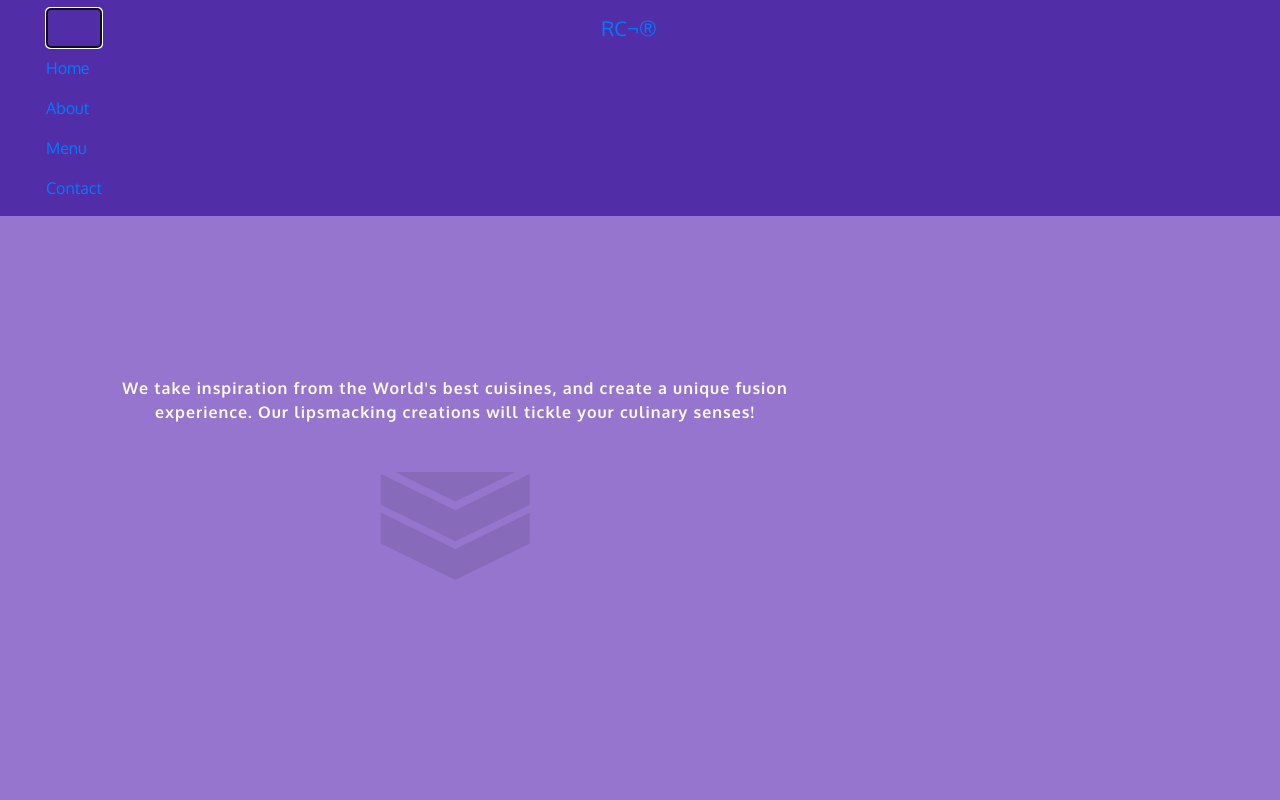
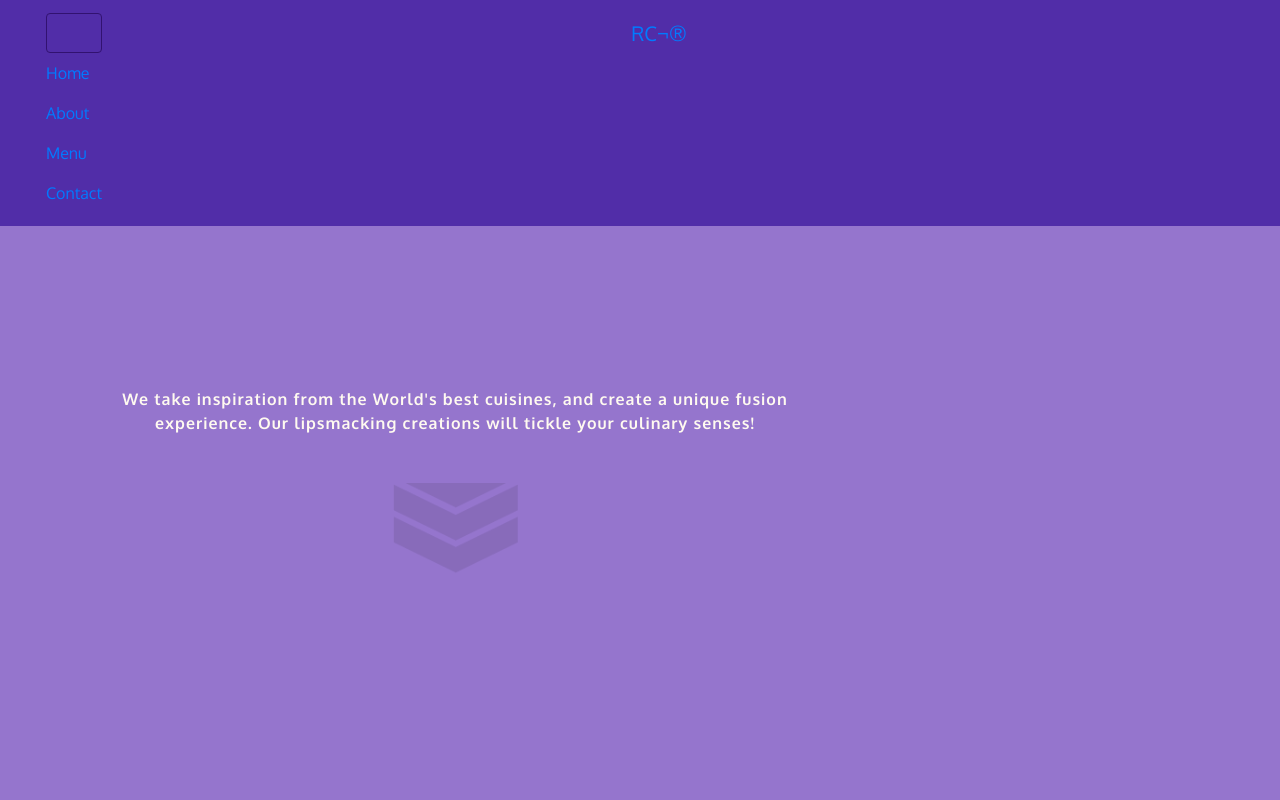
Before and after one commit to stefan22/rw2, a website: page index.html in a window 1280 px wide. Both pictures are taken after a click on the button 74 px from the left and 28 px from the top of the page. Shown: the top 800 px of the page. Drawn offline with nearby package versions, Linux system fonts and the light colour scheme.

Commit message:
nav button adjst

```diff
--- a/css/styles.css
+++ b/css/styles.css
@@ -5,7 +5,7 @@
 body {
  font-size: 16px;
  font-family: 'Oxygen', sans-serif;
- padding-top: 56px;
+ padding-top: 67px;
  z-index: 0;
 }
 
@@ -15,6 +15,10 @@ body {
 
 
 /* navbar */
+/* cover entire h1 iphone6plus */
+.navbar {
+  padding:.8rem 1rem;
+}
 .navbar-inverse {
   background-color: #512da8;
 }
@@ -27,6 +31,21 @@ nav.navbar .container {margin:0 15px;}
   /*display: block;*/
   text-align: left;
   margin:0 auto;
+}
+
+button.navbar-toggler {
+  box-shadow: 0px 0px 0 1px #18152e;
+  border-color: transparent;
+  margin-right: 3em;
+}
+
+
+button.navbar-toggler:active, button.navbar-toggler:focus, button.navbar-toggler:hover {
+  outline: none;
+  border:1px solid;
+  border-color: #321270;
+  color:#502ea7;
+  box-shadow: none;
 }
 
 /* header */
@@ -74,12 +93,17 @@ nav.navbar .container {margin:0 15px;}
   text-align: center;
 }
 
-.divideX img {
+.headerlineArrowImg {
   width:100%;
-  max-width: 150px;
+  max-width: 125px;
   margin:0 auto;
   display: block;
   margin-top: 3em;
+  -webkit-mix-blend-mode: hard-light;
+  -moz-mix-blend-mode: hard-light;
+  -o-mix-blend-mode: hard-light;
+  -ms-mix-blend-mode: hard-light;
+  mix-blend-mode: hard-light;
 }
 
 /* mainbody */
@@ -260,7 +284,7 @@ h4 small::before {
 
 @media screen and (max-width: 736px) and (min-width: 320px) and (orientation:landscape) {
 
-    .divideX img {max-width: 96px; margin-top:2em;}
+    .headerlineArrowImg {max-width: 96px; margin-top:2em;}
 
     .socialmedia {width:89%;}
     .socialmedia a {min-width: 83px;}
--- a/index.html
+++ b/index.html
@@ -39,9 +39,9 @@
                     <div class="col-12 col-sm-8">
                         <h1>Ristorante Consino</h1>
                         <p>We take inspiration from the World's best cuisines, and create a unique fusion experience. Our lipsmacking creations will tickle your culinary senses!
-                            <span class="divideX">
-                                <a href="#upizza"><img src="images/arrdown.png" width="269"></a>
-                            </span>
+
+                        <a href="#upizza"><img class="headerlineArrowImg" src="images/arrdown.png" width="269"></a>
+
                         </p>
                     </div>
                     <div class="col col-sm-4">
```
Also changed, not shown: aboutus.html (+5 -5 lines), 2 other files.
